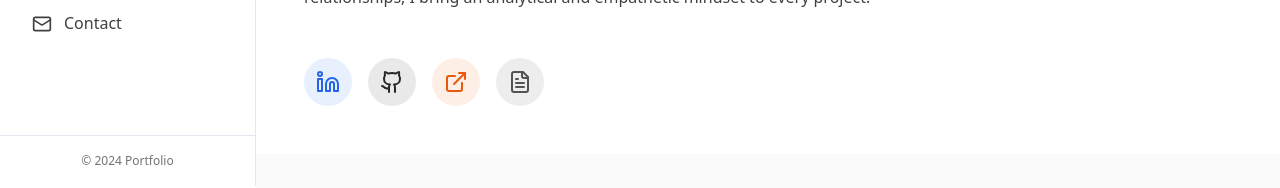
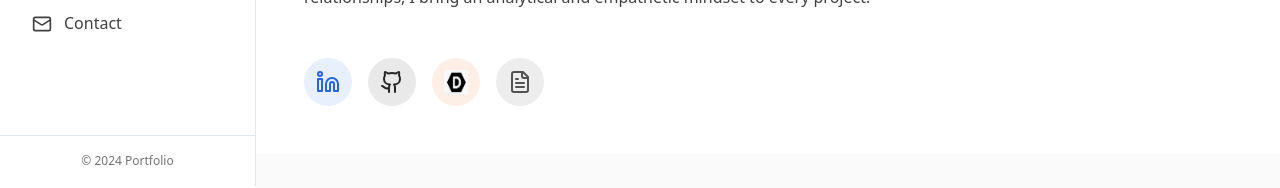
Before and after one commit to KMMOrganisation/Portfolio, a React (Vite) app: page / in a window 1280 px wide. Shown: the part 614-802 px from the top of the page. Built offline with nearby package versions, Linux system fonts and the light colour scheme.

Commit message:
Add Devpost icon to Overview component

```diff
--- a/src/components/Overview.tsx
+++ b/src/components/Overview.tsx
@@ -1,5 +1,6 @@
 import React from 'react';
 import { ExternalLink, Github, Linkedin, FileText } from 'lucide-react';
+import devpostIcon from '../../Devpost.png';
 
 const Overview: React.FC = () => {
   return (
@@ -52,7 +53,7 @@ const Overview: React.FC = () => {
             className="flex items-center justify-center w-12 h-12 bg-orange-600/10 text-orange-600 rounded-full font-medium hover:bg-orange-600 hover:text-white transition-colors duration-200"
             title="DevPost"
           >
-            <ExternalLink className="w-6 h-6" />
+            <img src={devpostIcon} alt="DevPost" className="w-6 h-6" />
           </a>
           <a
             href="/john-doe-cv.pdf"
```
Also changed, not shown: Devpost.png (added).
